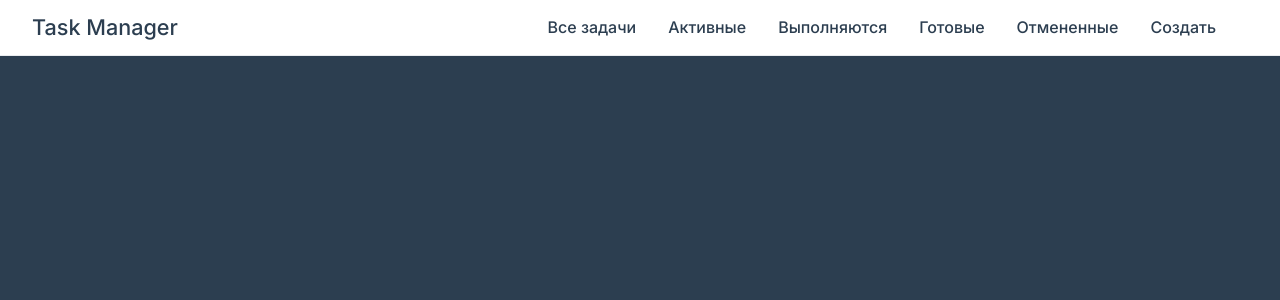
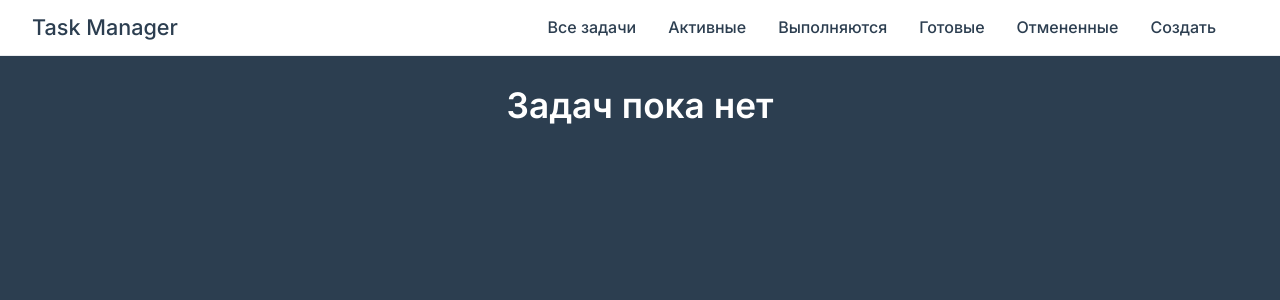
Before and after one commit to ilg2005/taskManager-nuxt3, a Nuxt app in the folder nuxt-app/: page / in a window 1280 px wide. Shown: the top 300 px of the page. Built offline with nearby package versions, Linux system fonts and the light colour scheme.

Commit message:
pages -> index.vue

```diff
--- a/nuxt-app/app.vue
+++ b/nuxt-app/app.vue
@@ -6,6 +6,7 @@
       <Link rel="shortcut icon" href="/icon_64x64.a3b4ce.png" as="favicon" />
     </Head>
     <TheNavbar />
+    <NuxtPage />
   </div>
 </template>
 <script setup>
--- /dev/null
+++ b/nuxt-app/pages/index.vue
@@ -0,0 +1,15 @@
+<template>
+  <h1 class="text-white center mt-5" >Задач пока нет</h1>
+</template>
+
+<script>
+export default {
+  name: "index.vue"
+}
+</script>
+
+<style scoped>
+.mt-5 {
+  margin-top: 5rem;
+}
+</style>
```
